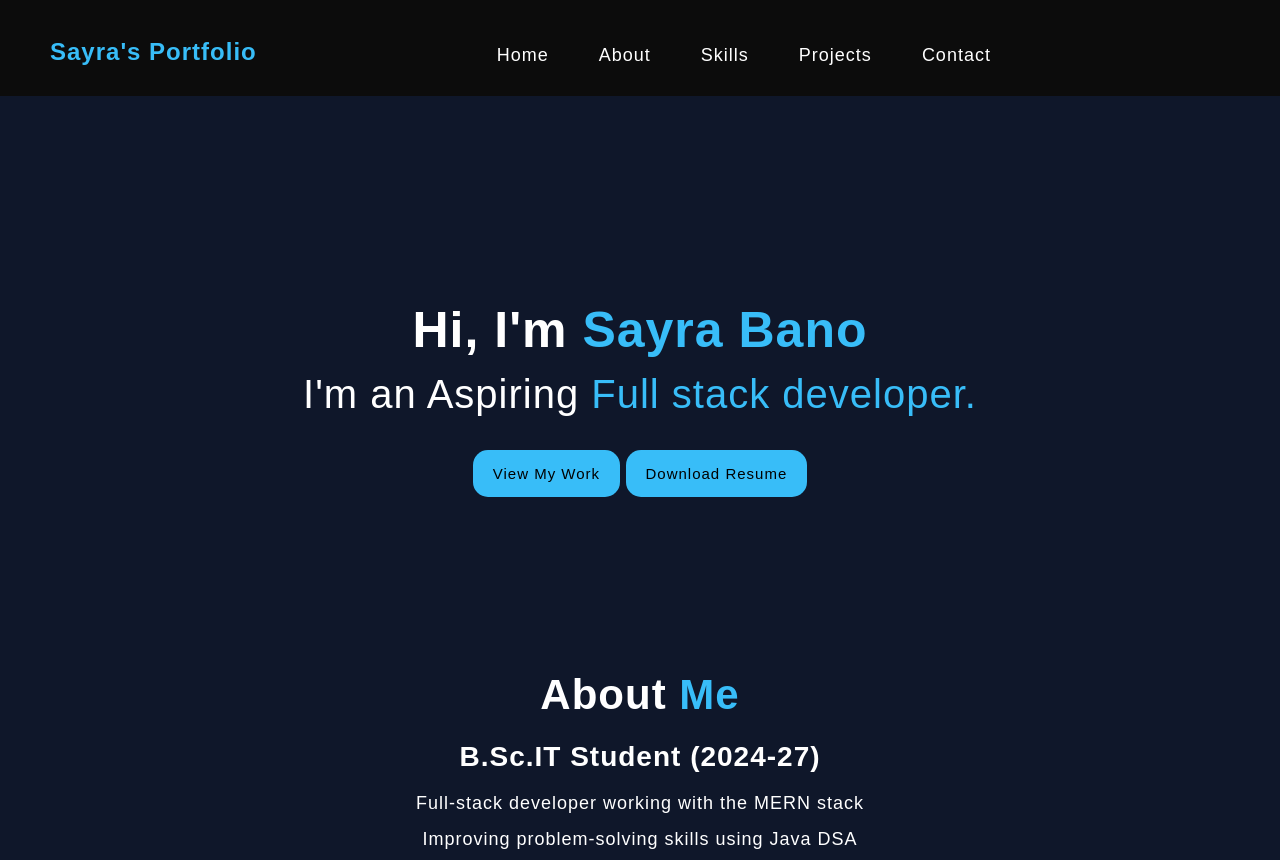
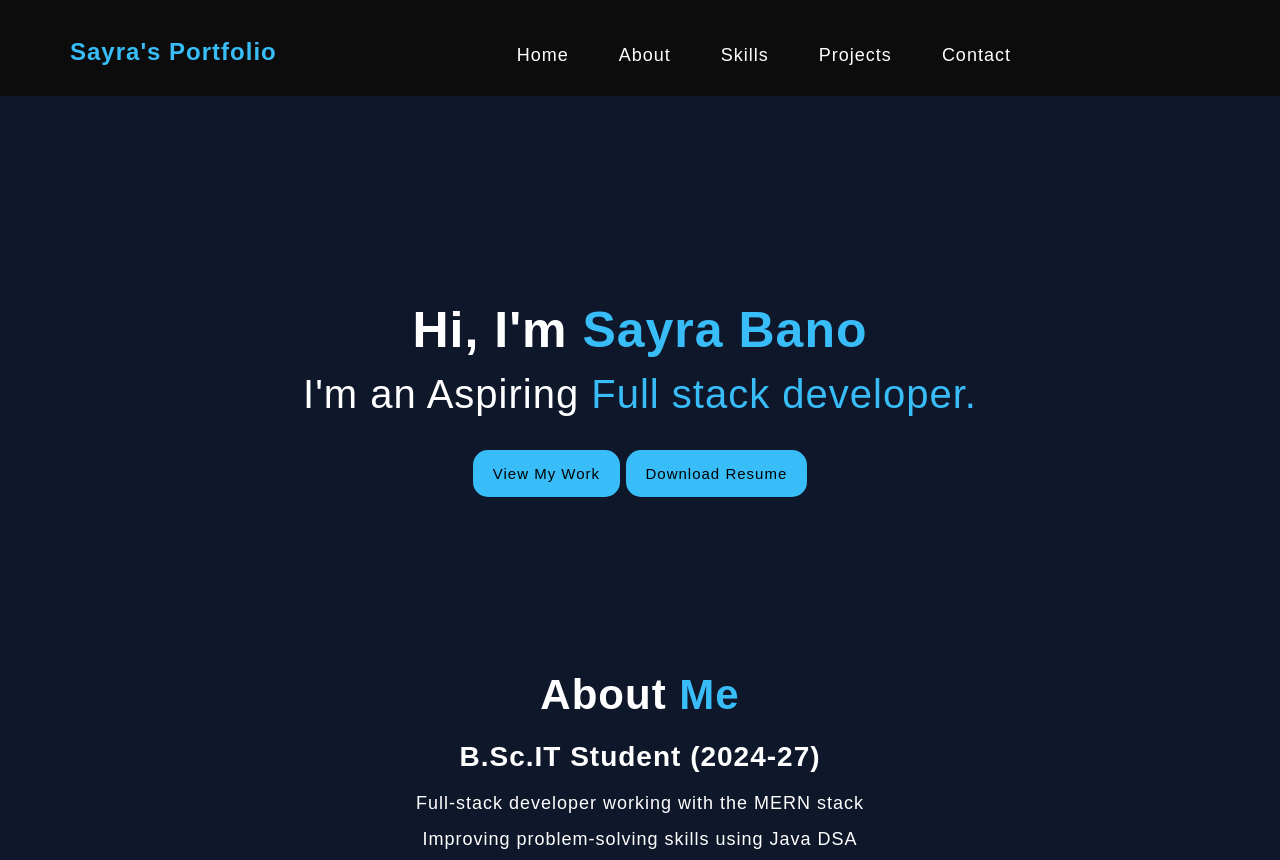
Before and after one commit to Sayra-Bano72/portfolio, a plain HTML site: page index.html in a window 1280 px wide. Shown: the top 860 px of the page. Drawn offline with Linux system fonts and the light colour scheme.

Commit message:
Add files via upload

```diff
--- a/index.html
+++ b/index.html
@@ -6,6 +6,7 @@
     <meta name="viewport" content="width=device-width, initial-scale=1.0" />
     <title>Sayra Bano|Portfolio</title>
     <link rel="stylesheet" href="style.css">
+    <script src="js/script.js"></script>
 </head>
 
 <body>
--- a/style.css
+++ b/style.css
@@ -11,7 +11,7 @@ body {
 }
 header {
   display: flex;
-  padding: 30px 50px;
+  padding: 30px 70px;
   text-align: center;
   background-color: rgb(12, 12, 12);
 }
```
